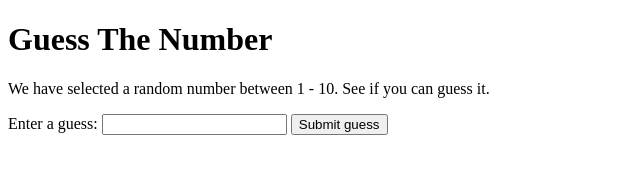
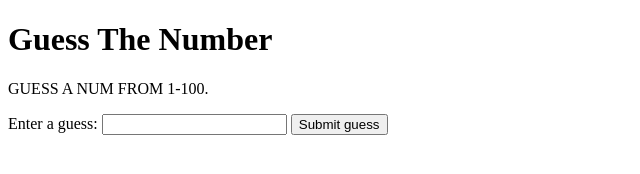
Before and after one commit to Aspaceman527/random-number-genorator-game, a plain HTML site: page index.html in a window 1280 px wide. Shown: the whole page, without its empty margins (0-640 px from the left). Drawn offline with Linux system fonts and the light colour scheme.

Commit message:
Update index.html

```diff
--- a/index.html
+++ b/index.html
@@ -12,8 +12,7 @@
 <body>
 <h1>Guess The Number</h1>
 
-<p>We have selected a random number between 1 - 10.
-See if you can guess it.</p>
+<p>GUESS A NUM FROM 1-100.</p>
 
 <div class="form">
 	<label for="guessField">Enter a guess: </label>
```
